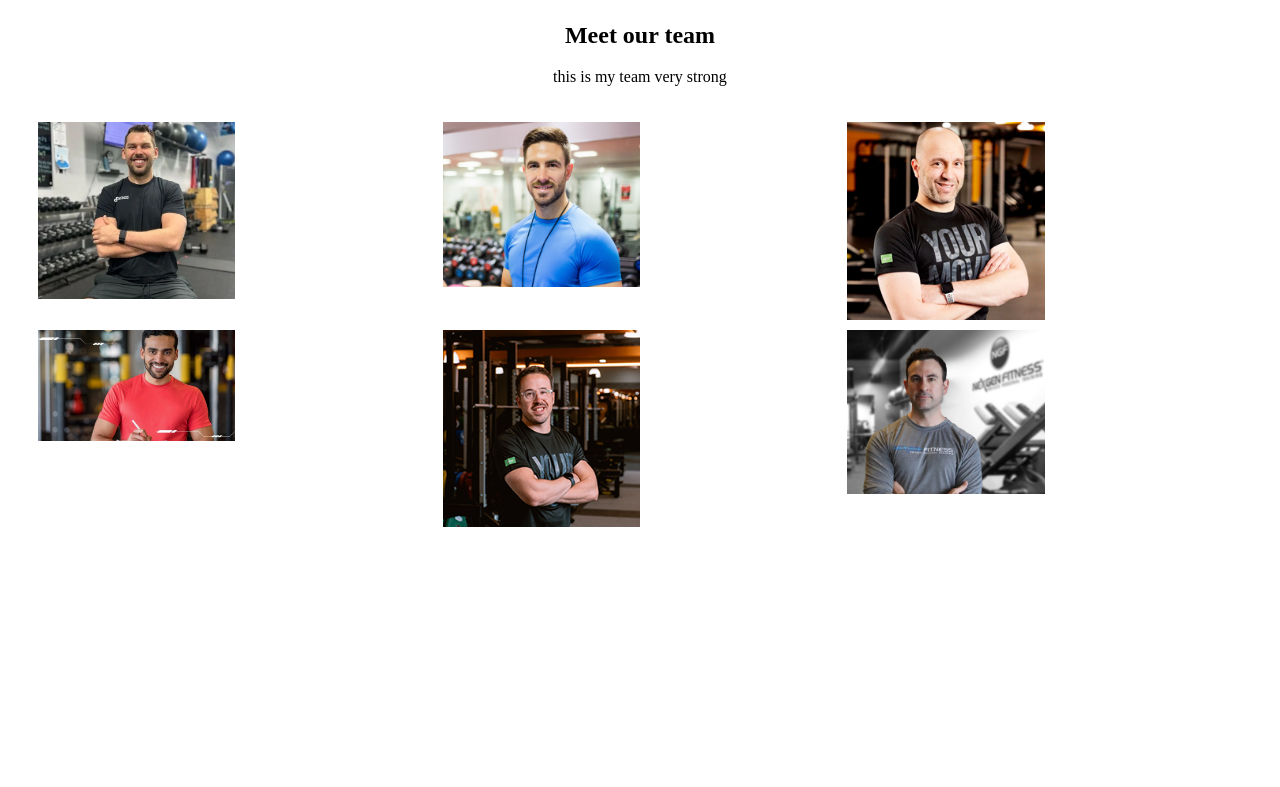
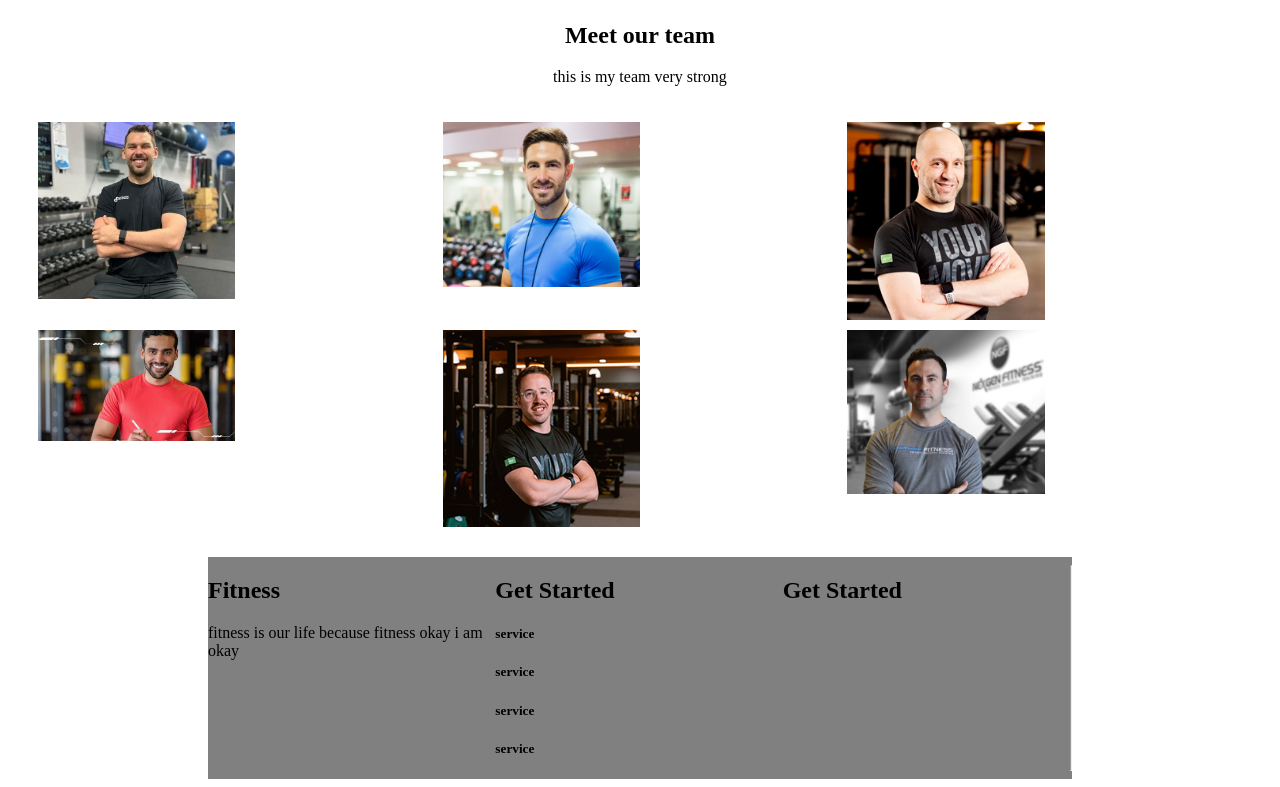
Before and after one commit to mdsojiby/assignment-2, a plain HTML site: page index.html in a window 1280 px wide. Shown: the part 2375-3162 px from the top of the page. Before the commit the page ends 2932 px from the top, so only its background shows below. Drawn offline with Linux system fonts and the light colour scheme.

Commit message:
my commit

```diff
--- a/index.html
+++ b/index.html
@@ -128,6 +128,7 @@
     </div>
 </section>
 
+
     </main>
 
 
@@ -136,6 +137,30 @@
 
 
 
+            <div class="footer-column">
+                <h2 class="second-column">Fitness</h2>
+                <p>fitness is our life because fitness okay i am okay</p>
+            </div>
+
+            <div class="footer-column">
+                <h2 class="second-column">Get Started</h2>
+            <h5>service</h5>
+            <h5>service</h5>
+            <h5>service</h5>
+            <h5>service</h5>
+            </div>
+
+            <div class="footer-column">
+                <h2 class="second-column">Get Started</h2>
+
+            </div>
+            <hr>
+
+
+
+
+
+
     </footer>
 </body>
 </html>
--- a/styles/style.css
+++ b/styles/style.css
@@ -150,6 +150,11 @@
     gap: 10px;
 }
 
+.five{
+    display: flex;
+
+}
+
 
 
 
@@ -167,6 +172,17 @@
 
 }
 
+.footer-column{
+    width: 50%;
+}
+
+footer{
+    display: flex;
+    background-color: grey;
+    margin-left: 200px;
+    margin-right: 200px;
+}
+
 
 
 /* responsive */
```
